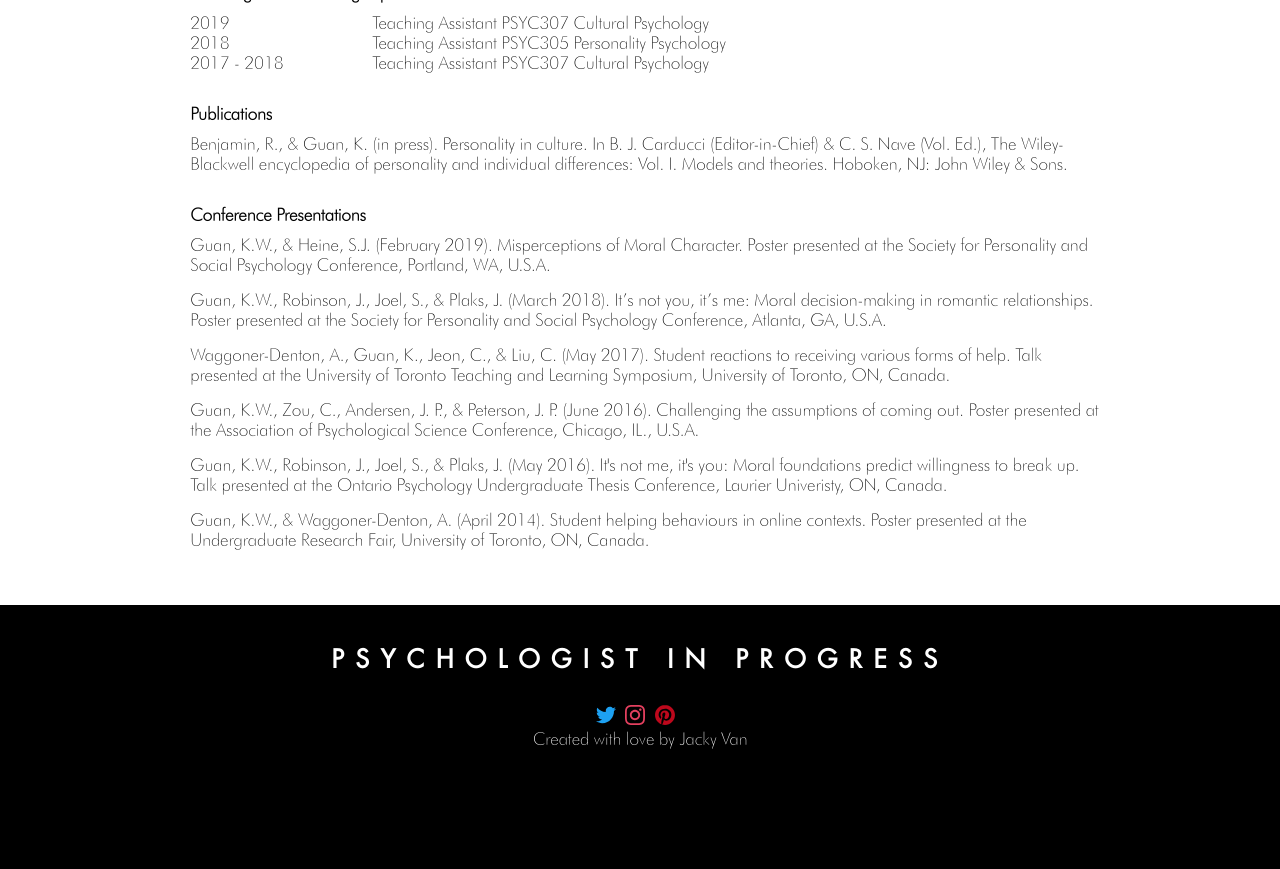
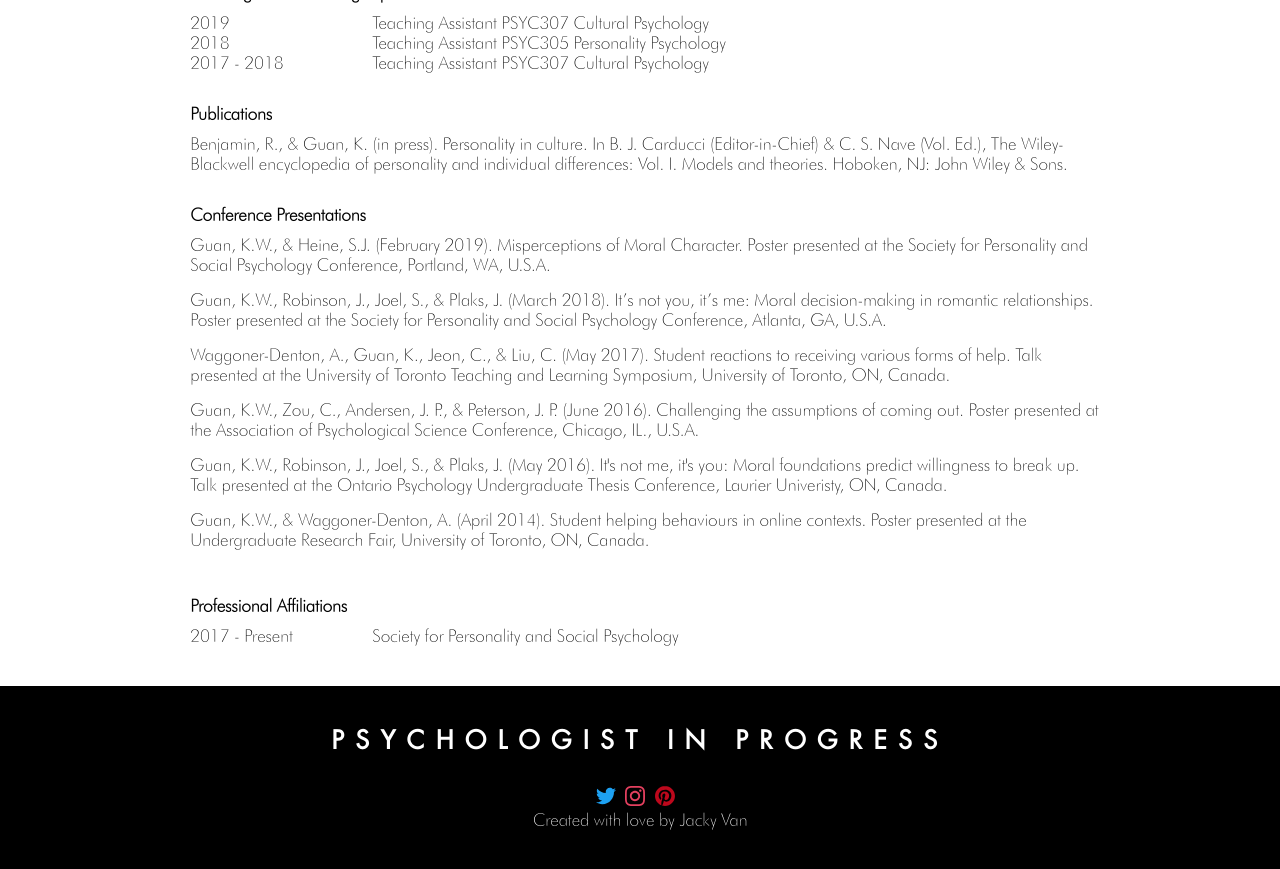
Before and after one commit to Jaacky/katewguan.com, a Jekyll site: the page built from cv/index.html, in a window 1280 px wide and 900 px high, scrolled down 700 px. Shown: the top 869 px of the window. Built offline with Jekyll 4.4.1, drawn with Linux system fonts in a browser that asks for light colours; before the commit the page ends 1519 px from its top, so only the background shows below that.

Commit message:
Adding professional affliations section

```diff
--- a/cv/index.html
+++ b/cv/index.html
@@ -74,5 +74,17 @@ layout: default
             {% endfor %}
         </div>
 
+        <div class="cv-section">
+            <h4>Professional Affiliations</h4>
+            <div class="cv-row">
+                <div class="cv-date">
+                    <p>2017 - Present</p>
+                </div>
+                <div class="cv-dated-content">
+                    <p>Society for Personality and Social Psychology</p>
+                </div>
+            </div>
+        </div>
+
     </div>
 </div>
```
